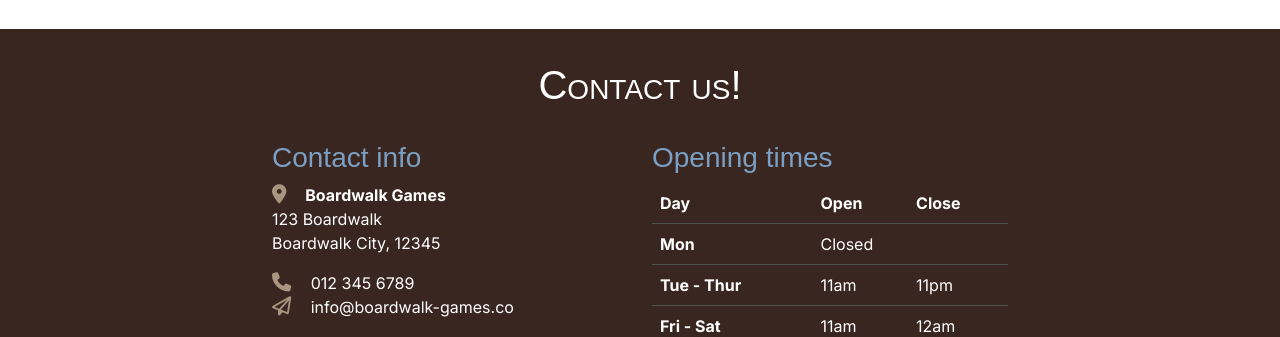
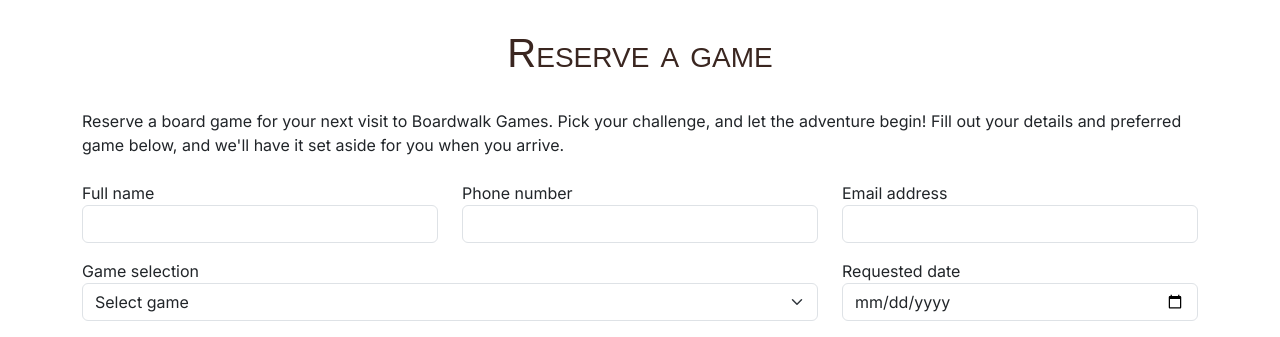
Before and after one commit to james-adcott-edu/boardwalk-games, a plain HTML site: page game-library.html in a window 1280 px wide. Shown: the part 1598-1935 px from the top of the page. Drawn offline with nearby package versions, Linux system fonts and the light colour scheme; a web font is replaced by a local one.

Commit message:
add game reservation form outline

```diff
--- a/assets/css/style.css
+++ b/assets/css/style.css
@@ -115,6 +115,16 @@ h2 {
     display: block;
 }
 
+/* reserve */
+
+#reserve label {
+    display: block;
+}
+
+#reserve input, #reserve select {
+    width: 100%;
+}
+
 
 /* Media queries */
 
--- a/game-library.html
+++ b/game-library.html
@@ -200,6 +200,48 @@
           </div>
       </section>
 
+      <section id="reserve" class="container section">
+        <div class="row">
+            <div class="col-12 text-center">
+                <h2 class="display-6">Reserve a game</h2>
+            </div>
+            <p class="col-12">Reserve a board game for your next visit to Boardwalk Games. Pick your challenge, and let the adventure begin! Fill out your details and preferred game below, and we'll have it set aside for you when you arrive.</p>
+            <div class="col-12 col-lg-4 my-2">
+                <label for="">Full name</label>
+                <input class="form-control" type="text">
+            </div>
+            <div class="col-12 col-lg-4 my-2">
+                <label for="">Phone number</label>
+                <input class="form-control" type="text">
+            </div>
+            <div class="col-12 col-lg-4 my-2">
+                <label for="">Email address</label>
+                <input class="form-control" type="text">
+            </div>
+            <div class="col-12 col-lg-8 my-2">
+                <label for="">Game selection</label>
+                <select class="form-select" aria-label="Default select example">
+                    <option selected>Select game</option>
+                    <option value="1">Galaxy Pioneers</option>
+                    <option value="2">Mystic Woods</option>
+                    <option value="3">Captain's Gambit</option>
+                    <option value="4">Critter Quest</option>
+                    <option value="5">Setters of Catan</option>
+                    <option value="6">Monopoly</option>
+                    <option value="7">Exploding Kittens</option>
+                    <option value="8">Cluedo</option>
+                </select>
+            </div>
+            <div class="col-12 col-lg-4 my-2">
+                <label for="">Requested date</label>
+                <input class="form-control" type="date">
+            </div>
+            <div class="col-12 text-end my-4">
+                <button class="btn btn-primary">Submit</button>
+            </div>
+        </div>
+      </section>
+
     </main>
 
     <!-- Footer / contact section -->
```
